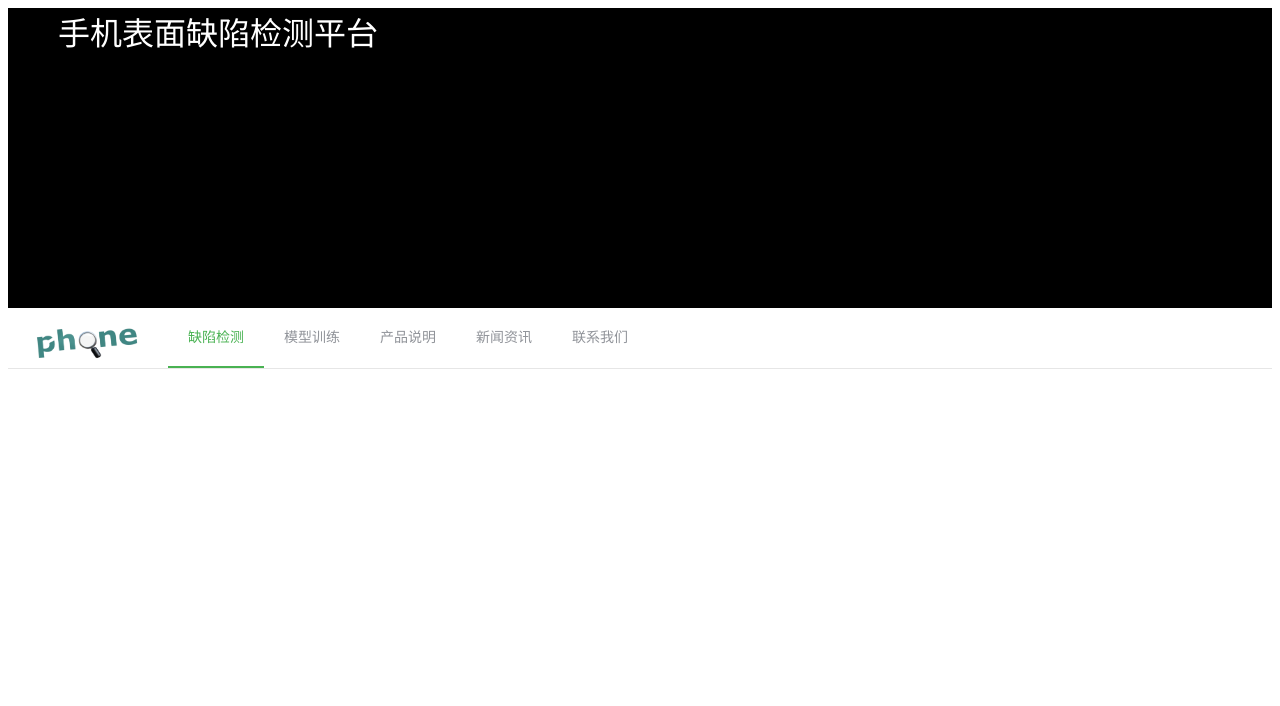
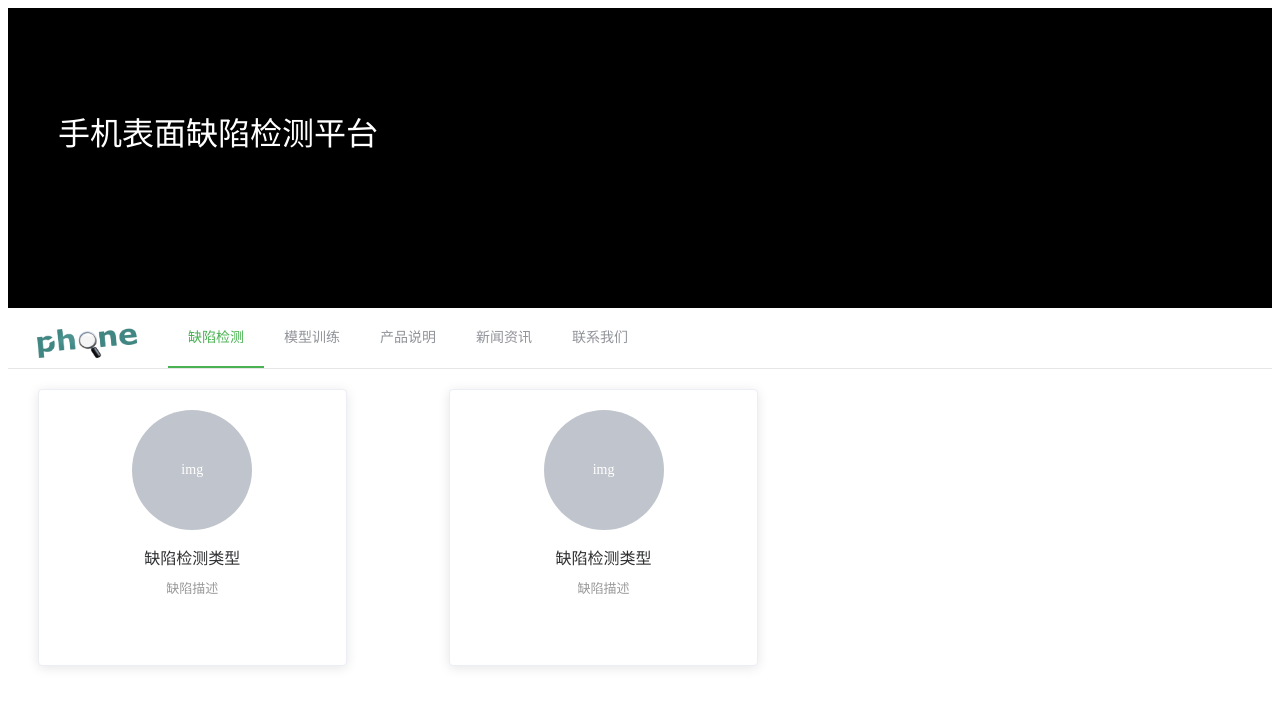
Before and after one commit to whugyt99/xxproject, a Vue app: page / in a window 1280 px wide. Shown: the top 706 px of the page. Built offline with nearby package versions, Linux system fonts and the light colour scheme.

Commit message:
feat:缺陷检测1.0

```diff
--- a/src/App.vue
+++ b/src/App.vue
@@ -1,7 +1,7 @@
 <template>
   <div id="app">
-    <div class="cc-primary-picture">
-      <span style="font-size: xx-large;color: white; margin-top:200px;margin-left: 50px">手机表面缺陷检测平台</span>
+    <div style="background-color: black; height: 300px">
+      <span style="font-size: xx-large;color: white;margin:100px 0 0 50px;float: left">手机表面缺陷检测平台</span>
 <!--        <el-image :src="imageSrc" style="width: 100%; height: auto;max-height: 300px"></el-image>-->
     </div>
 
@@ -85,7 +85,7 @@ export default {
   }
   .el-menu-demo{
     width: 100%;
-    margin-top: 0px;
+    margin-top: 0;
   }
   /* 导航栏的间距等样式 */
   .el-menu-item {
--- a/src/components/HelloWorld.vue
+++ b/src/components/HelloWorld.vue
@@ -1,10 +1,31 @@
 
 <template>
-  <div>
+  <div style="margin-top: 20px">
+    <el-row style="margin-left: 30px">
+      <el-col :span="6" v-for="(o, index) in 2" :key="o" :offset="index > 0 ? 2 : 0">
+        <el-card style="text-align: center">
 
-<!--    <el-image :src="imageSrc" style="width: 100%; height: auto"></el-image>-->
-<!--    <el-image :src="imageSrc1" style="width: 100%; height: auto"></el-image>-->
-<!--    <el-image :src="imageSrc" style="width: 100%; height: auto"></el-image>-->
+          <!--            图标-->
+          <div style="font-size: 60px;text-align: center">
+            <el-avatar :fit="fit" :size="120">img</el-avatar>
+            <!--            <i class="el-icon-mobile-phone"></i>-->
+          </div>
+
+          <!--        类型名称  -->
+<!--          <img src="https://shadow.elemecdn.com/app/element/hamburger.9cf7b091-55e9-11e9-a976-7f4d0b07eef6.png" class="image">-->
+          <div style="">
+            <span>缺陷检测类型</span>
+          </div>
+
+          <!--          详细介绍-->
+          <div class="bottom clearfix" style="padding-bottom: 50px">
+            <time class="time">{{ msg }}</time>
+<!--              <el-button type="text" class="button">操作按钮</el-button>-->
+          </div>
+        </el-card>
+      </el-col>
+    </el-row>
+
   </div>
 </template>
 
@@ -13,9 +34,7 @@ export default {
   name: 'HelloWorld',
   data () {
     return {
-      msg: 'Welcome to Your Vue.js App',
-      imageSrc: '../static/image/logo.jpg',
-      imageSrc1: '../static/image/test3.jpeg'
+      msg: '缺陷描述',
     }
   }
 }
@@ -23,5 +42,23 @@ export default {
 
 <!-- Add "scoped" attribute to limit CSS to this component only -->
 <style>
+  .time {
+    font-size: 13px;
+    color: #999;
+  }
 
+  .bottom {
+    margin-top: 13px;
+    line-height: 12px;
+  }
+
+  .clearfix:before,
+  .clearfix:after {
+    display: table;
+    content: "";
+  }
+
+  .clearfix:after {
+    clear: both
+  }
 </style>
```
